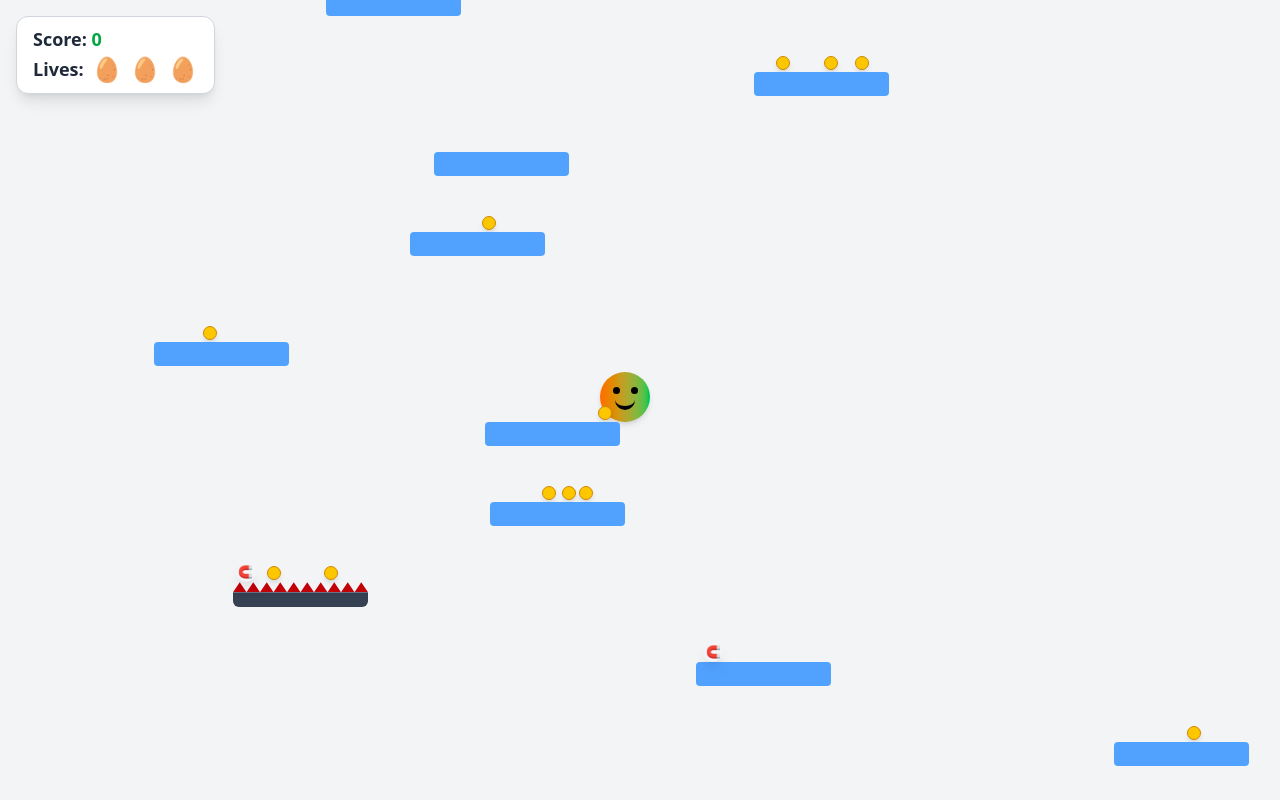
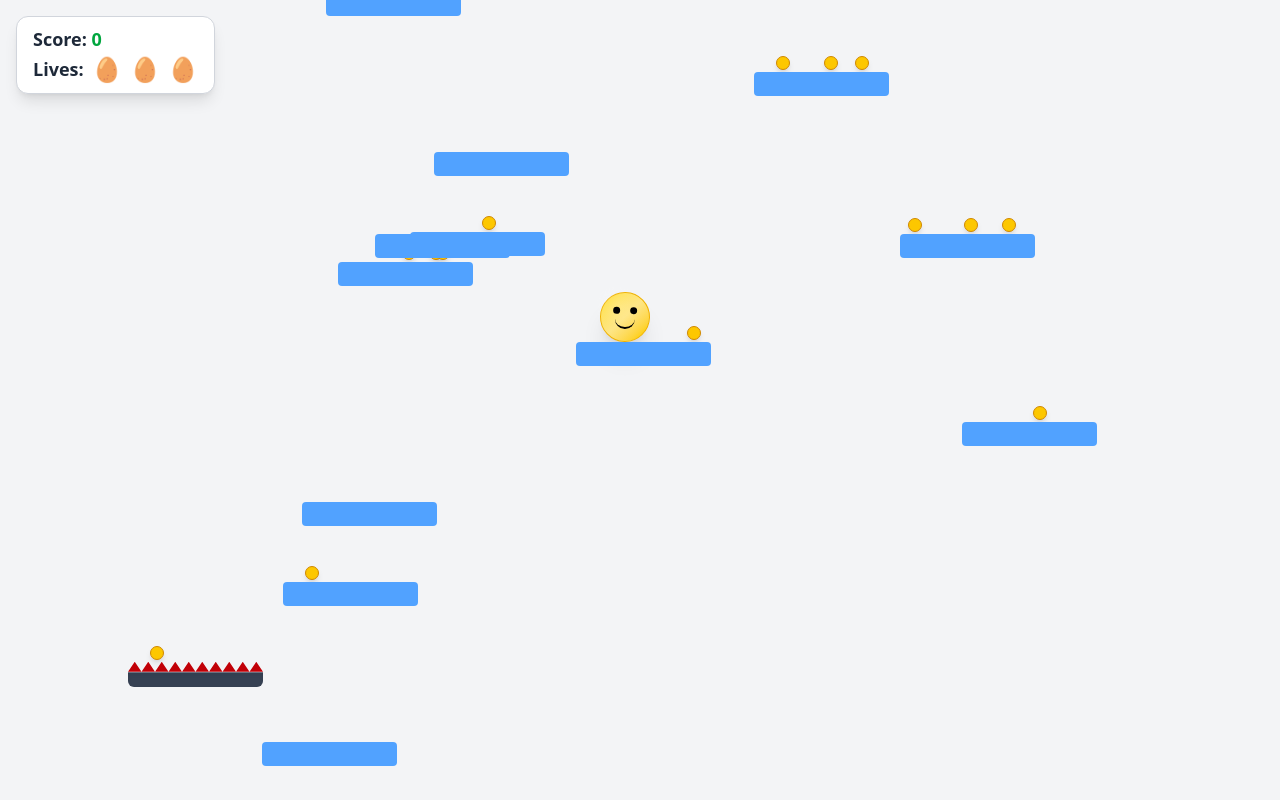
Before and after one commit to mafyr/HappyEgg, a React (Vite) app: page / in a window 1280 px wide. Both pictures are taken after a click on the button "Start Game". Built offline with nearby package versions, Linux system fonts and the light colour scheme.

Commit message:
magnet and tile  improvements

```diff
--- a/package.json
+++ b/package.json
@@ -11,6 +11,7 @@
   },
   "dependencies": {
     "@tailwindcss/vite": "^4.1.6",
+    "framer-motion": "^12.18.1",
     "react": "^19.1.0",
     "react-dom": "^19.1.0",
     "tailwindcss": "^4.1.6"
--- a/src/App.jsx
+++ b/src/App.jsx
@@ -9,7 +9,7 @@ import HomePage from "./HomePage";
 import Magnet from "./Magnet";
 
 const SCREEN_HEIGHT = window.innerHeight;
-const TILE_COUNT = Math.floor(SCREEN_HEIGHT / 80); // More tiles on mobile
+const TILE_COUNT = Math.floor(SCREEN_HEIGHT / 60); // More tiles on mobile
 const TILE_WIDTH = Math.min(window.innerWidth * 0.2, 135);
 const TILE_HEIGHT = Math.min(window.innerHeight * 0.035, 30);
 const SCREEN_WIDTH = window.innerWidth;
@@ -24,7 +24,7 @@ const getInitialPositions = () => {
       offsetX: Math.random() * (TILE_WIDTH - 12),
     }));
     const isSharp = false;
-    const isMagnet = Math.random() < 0.11;
+    const isMagnet = Math.random() < 0.05; // 5% percent chance
     const magnet = isMagnet
       ? { offsetX: Math.random() * (TILE_WIDTH - 20) }
       : null;
@@ -79,7 +79,7 @@ const App = () => {
             () => ({ offsetX: Math.random() * (TILE_WIDTH - 12) })
           );
           const isSharp = gameTime >= 4 ? Math.random() < 0.3 : false;
-          const isMagnet = Math.random() < 0.15;
+          const isMagnet = gameTime > 10 ? Math.random() < 0.06 : false; // 6 percent chance
           const magnet = isMagnet
             ? { offsetX: Math.random() * (TILE_WIDTH - 20) }
             : null;
@@ -118,6 +118,7 @@ const App = () => {
     setLives(3);
     setGameTime(0);
     setHomePageKey((prev) => prev + 1);
+    setMagnetActive(false);
   };
 
   const goToHome = () => {
@@ -174,7 +175,6 @@ const App = () => {
                     style={{
                       top: tile.top - 16 + (coin.magnetOffsetY || 0),
                       left: tile.left + coin.offsetX + 6,
-                      // transition: magnetActive ? "all 0.4s ease-in" : "none",
                     }}
                   />
                 )
--- a/src/Egg.jsx
+++ b/src/Egg.jsx
@@ -1,6 +1,7 @@
 /* eslint-disable react-hooks/exhaustive-deps */
 import React, { useState, useEffect, useRef } from "react";
 import { playSound } from "./Sound";
+import { motion } from "framer-motion";
 
 const EGG_WIDTH = 50;
 const EGG_HEIGHT = 50;
@@ -27,10 +28,20 @@ const Egg = ({
   const [velocityY, setVelocityY] = useState(0);
   const [lastTileIndex, setLastTileIndex] = useState(null);
   const [isJumpingFromSharp, setIsJumpingFromSharp] = useState(false);
+  const [blink, setBlink] = useState(false);
+  const [lives, setLocalLives] = useState(3); // local copy for visuals
 
   useEffect(() => {
     setEggPos({ x, y });
   }, [x, y]);
+
+  useEffect(() => {
+    const interval = setInterval(() => {
+      setBlink(true);
+      setTimeout(() => setBlink(false), 200);
+    }, 5000);
+    return () => clearInterval(interval);
+  }, []);
 
   useEffect(() => {
     const interval = setInterval(() => {
@@ -54,19 +65,18 @@ const Egg = ({
         if (tile.isSharp && currentTileIndex !== lastTileIndex) {
           playSound("sharp");
           setIsJumpingFromSharp(true);
-          setVelocityY(-10);
-          setTimeout(() => setIsJumpingFromSharp(false), 300);
+          setVelocityY(-5);
+          setTimeout(() => setIsJumpingFromSharp(false), 200);
 
           setLives((prev) => {
-            if (prev > 1) return prev - 1;
-            else {
-              if (!hasPlayedGameOverSound.current) {
-                playSound("gameover");
-                hasPlayedGameOverSound.current = true;
-              }
+            const newVal = prev > 1 ? prev - 1 : 0;
+            setLocalLives(newVal);
+            if (newVal === 0 && !hasPlayedGameOverSound.current) {
+              playSound("gameover");
+              hasPlayedGameOverSound.current = true;
               setGameOver(true);
-              return 0;
             }
+            return newVal;
           });
         } else {
           setY(tile.top - EGG_HEIGHT);
@@ -74,24 +84,21 @@ const Egg = ({
         }
         setLastTileIndex(currentTileIndex);
       } else {
-        const baseGravity = 0.05; // even slower start
-        const maxGravity = 0.3; // gentle max gravity
-        const scalingFactor = 0.0005; // much slower ramp-up
+        const baseGravity = 0.05;
+        const maxGravity = 0.3;
+        const scalingFactor = 0.0002;
 
         const gravity =
           baseGravity +
           (Math.log(1 + gameTime * scalingFactor) / Math.log(10)) *
             (maxGravity - baseGravity);
 
-        const maxVelocity = 8; // optional: slightly lower for better control
-        const newVelocity = Math.min(velocityY + gravity, maxVelocity);
-
+        const newVelocity = Math.min(velocityY + gravity, 7);
         setVelocityY(newVelocity);
         setY((prevY) => prevY + newVelocity);
         setLastTileIndex(null);
       }
 
-      // Coin collision detection
       tilePositions.forEach((tile, tIndex) => {
         tile.coins.forEach((coin, cIndex) => {
           if (!coin) return;
@@ -102,7 +109,7 @@ const Egg = ({
           const distance = Math.sqrt(dx * dx + dy * dy);
 
           if (magnetActive) {
-            const pullStrength = 0.15; // Smaller value for smoother movement
+            const pullStrength = 0.15;
             const thresholdDistance = 120;
 
             if (distance < thresholdDistance) {
@@ -130,14 +137,14 @@ const Egg = ({
 
               updateTilePositions(updatedTilePositions);
 
-              const newCoinX = tile.left + tile.coins[cIndex].offsetX + 6;
-              const newCoinY = tile.top - 16 + tile.coins[cIndex].magnetOffsetY;
+              const newCoinX = tile.left + newOffsetX + 6;
+              const newCoinY = tile.top - 16 + newOffsetY;
 
               const newDist = Math.sqrt(
                 (eggCenterX - newCoinX) ** 2 + (eggCenterY - newCoinY) ** 2
               );
 
-              if (newDist < 100) {
+              if (newDist < 600) {
                 playSound("coin");
                 onCoinCollision(tIndex, cIndex);
                 const newTilePositions = [...tilePositions];
@@ -221,24 +228,57 @@ const Egg = ({
   return (
     <div
       className="absolute transition-transform duration-75 ease-out"
-      style={{
-        left: x,
-        top: y,
-        transform: `rotate(${rotation}deg)`,
-      }}
+      style={{ left: x, top: y, transform: `rotate(${rotation}deg)` }}
     >
       {magnetActive && (
-        <div
-          className="absolute w-[15vw] h-[15vw] max-w-[60px] max-h-[60px] border-2 border-blue-500 rounded-full animate-pulse"
-          style={{ top: -5, left: -5 }}
-        ></div>
+        <div className="absolute w-[15vw] h-[15vw] max-w-[60px] max-h-[60px] border-2 border-blue-500 rounded-full animate-pulse" style={{ top: -5, left: -5 }} />
       )}
 
-      <div className="relative w-[12vw] h-[12vw] max-w-[50px] max-h-[50px] rounded-full bg-gradient-to-r from-orange-500 to-green-500 shadow-md">
-        <div className="absolute w-[1.5vw] h-[1.5vw] max-w-[7px] max-h-[7px] bg-black rounded-full top-[30%] left-[25%]"></div>
-        <div className="absolute w-[1.5vw] h-[1.5vw] max-w-[7px] max-h-[7px] bg-black rounded-full top-[30%] right-[25%]"></div>
-        <div className="absolute w-[4vw] h-[3vw] max-w-[20px] max-h-[15px] border-b-4 border-black rounded-b-full bottom-[25%] left-1/2 transform -translate-x-1/2"></div>
-      </div>
+      <motion.div
+        animate={{ rotate: [0, 2, -2, 2, 0] }}
+        transition={{ repeat: Infinity, duration: 1 }}
+        className="relative w-[12vw] h-[12vw] max-w-[50px] max-h-[50px] rounded-full
+                   bg-gradient-to-br from-yellow-300 via-amber-200 to-yellow-400
+                   shadow-xl border-[1px] border-yellow-500"
+      >
+        {/* Glossy Highlight */}
+        <div className="absolute top-1 left-1 w-[50%] h-[40%]
+                        bg-white opacity-20 rounded-full blur-sm" />
+
+        {/* Inner Glow */}
+        <div className="absolute inset-0 rounded-full
+                        bg-gradient-radial from-transparent via-white/20 to-transparent
+                        opacity-30" />
+
+        {/* Eyes */}
+        <div
+          className={`absolute w-[1.5vw] h-[1.5vw] max-w-[7px] max-h-[7px] bg-black rounded-full
+                      top-[30%] left-[25%] ${blink ? "scale-y-[0.1]" : ""} transition-all duration-200`}
+        />
+        <div
+          className={`absolute w-[1.5vw] h-[1.5vw] max-w-[7px] max-h-[7px] bg-black rounded-full
+                      top-[30%] right-[25%] ${blink ? "scale-y-[0.1]" : ""} transition-all duration-200`}
+        />
+
+        {/* Smile */}
+        <div className="absolute w-[4vw] h-[3vw] max-w-[20px] max-h-[15px]
+                        border-b-[2.5px] border-black rounded-b-full
+                        bottom-[25%] left-1/2 transform -translate-x-1/2" />
+
+        {/* Crack Line */}
+  {lives <= 1 && (
+  <>
+    {/* Central jagged crack */}
+    <div className="absolute w-[2px] h-[8%] bg-black top-[35%] left-[50%] rotate-[15deg]" />
+    <div className="absolute w-[2px] h-[8%] bg-black top-[40%] left-[52%] rotate-[-15deg]" />
+    <div className="absolute w-[2px] h-[8%] bg-black top-[45%] left-[50%] rotate-[15deg]" />
+    <div className="absolute w-[2px] h-[8%] bg-black top-[50%] left-[52%] rotate-[-15deg]" />
+    <div className="absolute w-[2px] h-[8%] bg-black top-[55%] left-[50%] rotate-[10deg]" />
+  </>
+)}
+
+
+      </motion.div>
     </div>
   );
 };
--- a/src/Magnet.jsx
+++ b/src/Magnet.jsx
@@ -2,7 +2,7 @@
 import React, { useEffect } from "react";
 import { playSound } from "./Sound";
 
-const MAGNET_DURATION = 7000; // 7 seconds
+const MAGNET_DURATION = 9000; // 9 seconds
 
 const Magnet = ({
   eggPos,
```
Also changed, not shown: 1 other file (tests, documents, lock files or other folders).
